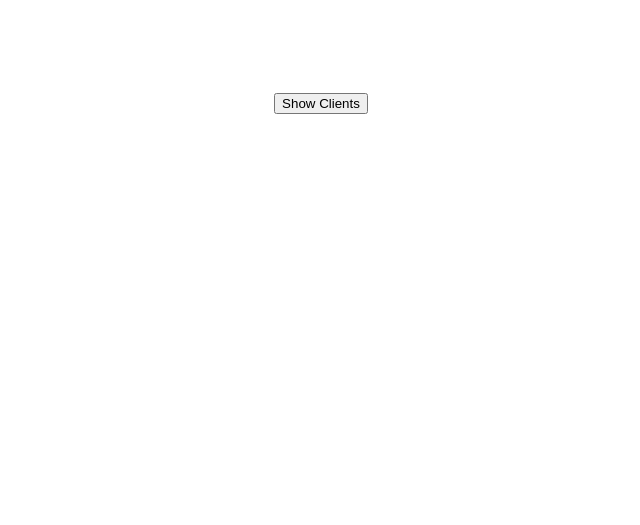
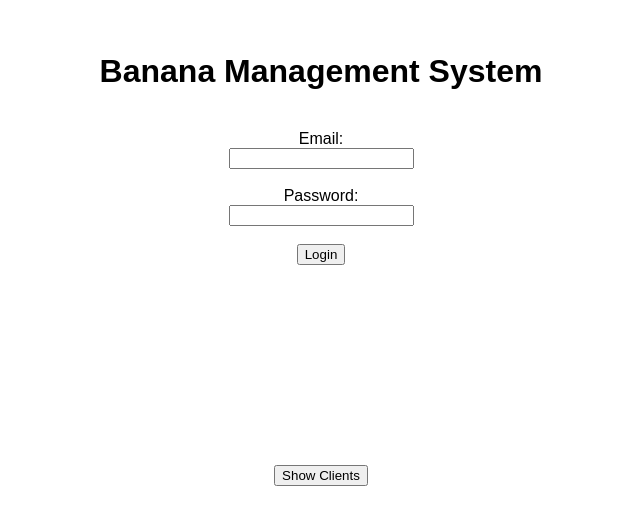
Before and after one commit to evanmc21/tuteur, a React (Create React App) app in the folder client/: page / in a window 1280 px wide. Shown: the part 107-632 px from the top of the page, without its empty margins (319-959 px from the left). Built offline with nearby package versions, Linux system fonts and the light colour scheme.

Commit message:
created client login form and function to send a token

```diff
--- a/client/src/App.js
+++ b/client/src/App.js
@@ -7,6 +7,23 @@ class App extends Component {
     super(props)
     this.state = {clientsReceived: ""}
     this.getClients = this.getClients.bind(this)
+  }
+
+  login() {
+    const email = $("#email").value()
+    const password = $("#password").value()
+    const request = {"auth": {"email": email, "password": password}}
+    console.log(request)
+    $.ajax({
+      url: "http://localhost:3000/api/user_token",
+      type: "POST",
+      data: request,
+      dataType: "json",
+      success: function (result) {
+        console.log(result)
+        localStorage.setItem("jwt", result.jwt)
+      }
+    })
   }
   getClients(){
     $.ajax({
@@ -21,6 +38,33 @@ class App extends Component {
   render() {
     return (
       <div className="App">
+      <h1 style={{marginTop: "20vh", marginBottom: "5vh"}}>
+          Banana Management System
+        </h1>
+        <form>
+          <label htmlFor="email">Email: </label>
+          <br />
+          <input
+            name="email"
+            id="email"
+            type="email"
+          />
+          <br /><br />
+          <label htmlFor="password">Password:</label>
+          <br />
+          <input
+            name="password"
+            id="password"
+            type="password"
+          />
+          </form>
+          <br />
+          <button
+            onClick={this.login}
+          >
+              Login
+          </button>
+        <br />
         <button
         onClick={this.getClients}
         style={{marginTop: '25vh'}}
```
